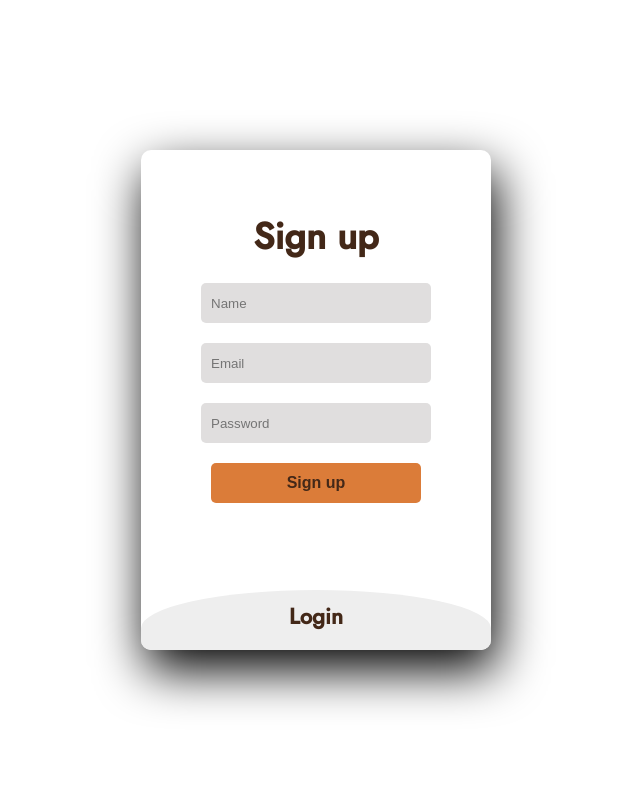
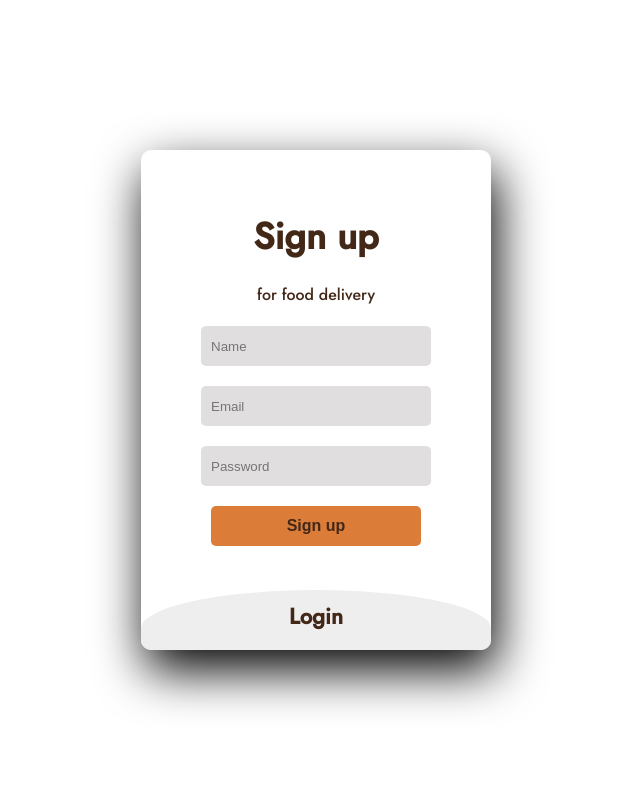
Before and after one commit to DevLaika/webtech-3, a website: page public/login.html in a window 1280 px wide. Shown: the whole page, without its empty margins (324-964 px from the left). Drawn offline with Linux system fonts and the light colour scheme.

Commit message:
Update login.html

```diff
--- a/public/login.html
+++ b/public/login.html
@@ -12,6 +12,7 @@
 			<div class="signup">
 				<form  name="data" action="http://localhost:8022/register" method="POST">
 					<label for="chk" aria-hidden="true">Sign up</label>
+                    <p>for food delivery</p>
 					<input type="name" name="name" placeholder="Name" required="">
 					<input type="email" name="email" placeholder="Email" required="">
 					<input type="password" name="password" placeholder="Password" required="">
```
